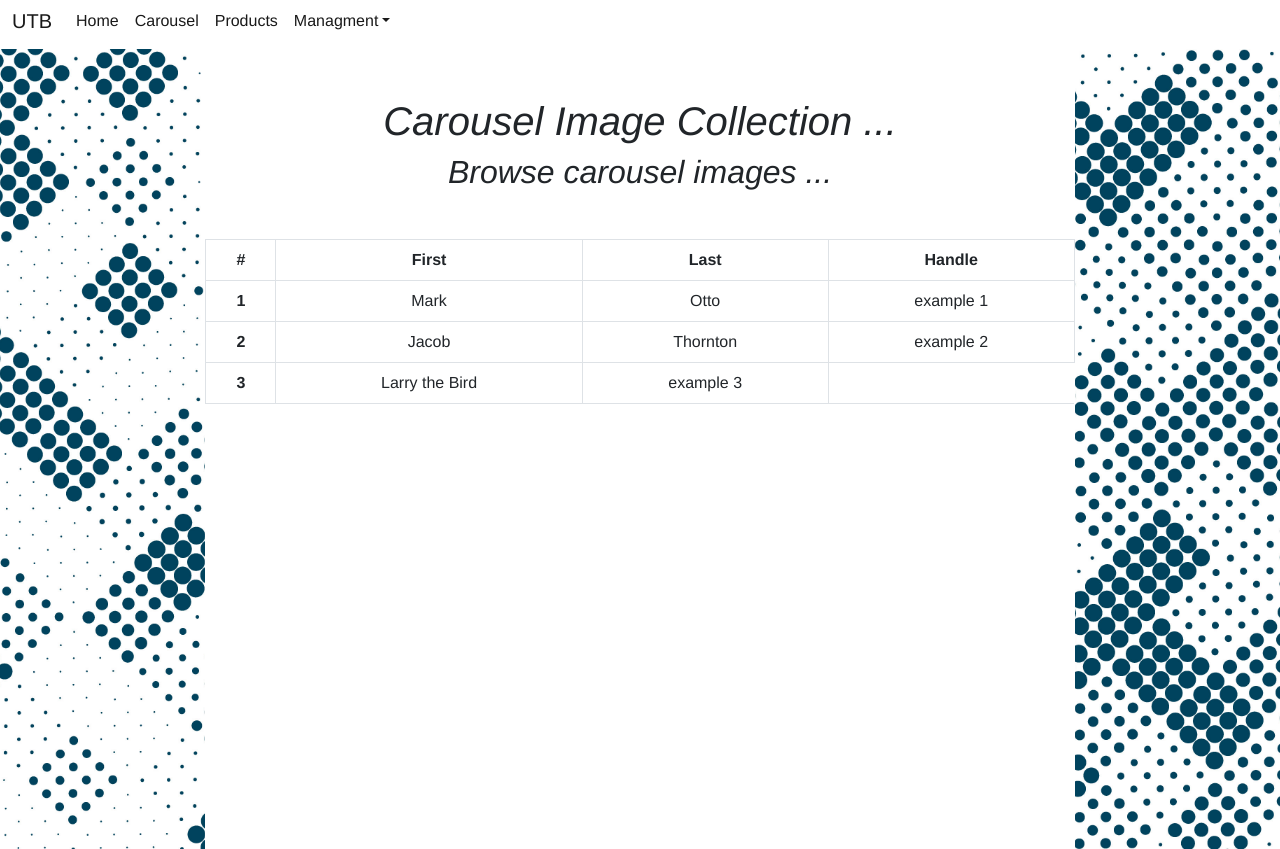
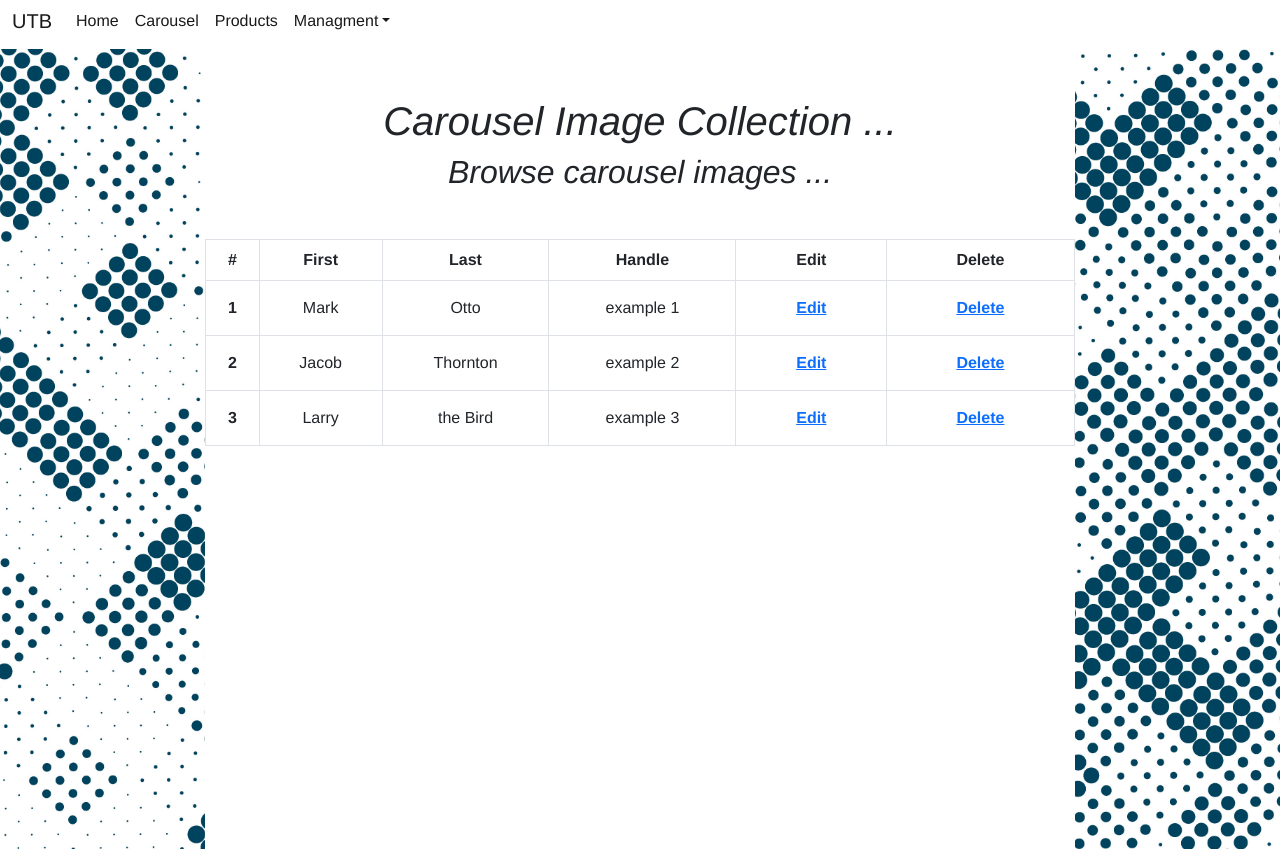
Before and after one commit to Marsiso/UTB.EShop, an ASP.NET Core app: page /Carousel in a window 1280 px wide. Shown: the part 227-1076 px from the top of the page. Run offline with ASP.NET Core 8, Linux system fonts and the light colour scheme.

Commit message:
Carousel page table style adjustments.

```diff
--- a/UTB.EShop.Presentation.WebUI/Pages/Carousel.razor
+++ b/UTB.EShop.Presentation.WebUI/Pages/Carousel.razor
@@ -1,4 +1,5 @@
 @page "/Carousel"
+@using System.Reflection.Metadata.Ecma335
 
 <PageTitle>Carousel</PageTitle>
 
@@ -7,13 +8,15 @@
     <h1 class="fst-italic">Carousel Image Collection ...</h1>
     <h2 class="fst-italic mb-5">Browse carousel images ... </h2>
 
-    <table class="table table-hover table-bordered">
+    <table class="table table-hover table-bordered align-middle">
         <thead>
         <tr>
             <th scope="col">#</th>
             <th scope="col">First</th>
             <th scope="col">Last</th>
             <th scope="col">Handle</th>
+            <th scope="col">Edit</th>
+            <th scope="col">Delete</th>
         </tr>
         </thead>
         <tbody>
@@ -22,22 +25,43 @@
             <td>Mark</td>
             <td>Otto</td>
             <td>example 1</td>
+            <th scope="col"><button class="btn btn-link btn-outline-none fw-bold" @onclick="() => Delete()">Edit</button></th>
+            <th scope="col"><button class="btn btn-link btn-outline-none fw-bold" @onclick="() => Delete()">Delete</button></th>
         </tr>
         <tr>
             <th scope="row">2</th>
             <td>Jacob</td>
             <td>Thornton</td>
             <td>example 2</td>
+            <th scope="col"><button class="btn btn-link btn-outline-none fw-bold" @onclick="() => Delete()">Edit</button></th>
+            <th scope="col"><button class="btn btn-link btn-outline-none fw-bold" @onclick="() => Delete()">Delete</button></th>
         </tr>
         <tr>
             <th scope="row">3</th>
-            <td>Larry the Bird</td>
+            <td>Larry</td>
+            <td>the Bird</td>
             <td>example 3</td>
+            <th scope="col"><button class="btn btn-link btn-outline-none fw-bold" @onclick="() => Delete()">Edit</button></th>
+            <th scope="col"><button class="btn btn-link btn-outline-none fw-bold" @onclick="() => Delete()">Delete</button></th>
         </tr>
         </tbody>
     </table>
 }
 
+<style>
+    .btn-outline-none:focus, .btn-outline-none:active {
+        outline: none !important;
+        box-shadow: none;
+    }
+</style>
+
 
 @code {
+    void Edit()
+    {
+    }
+
+    void Delete()
+    {
+    }
 }
```
